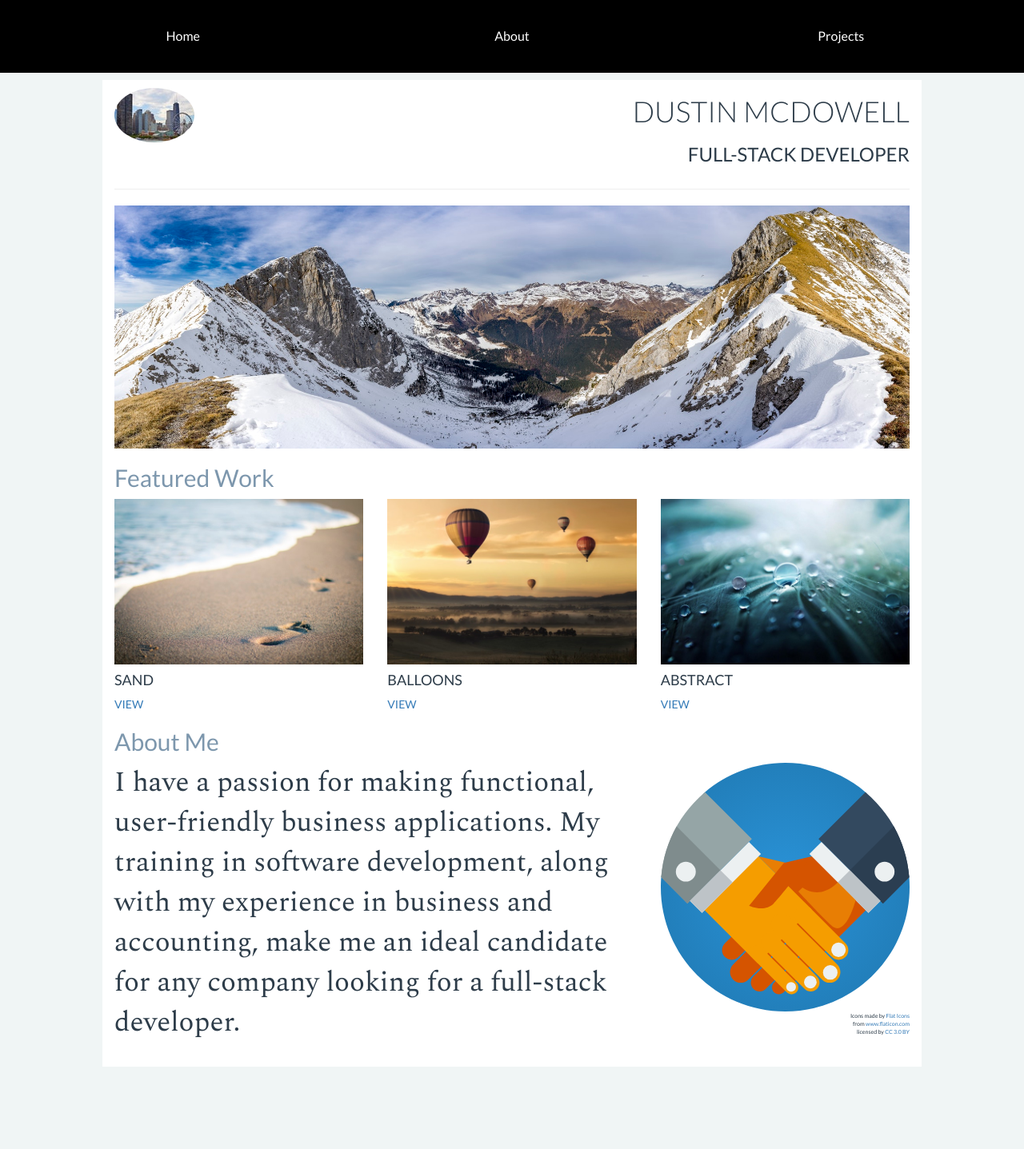
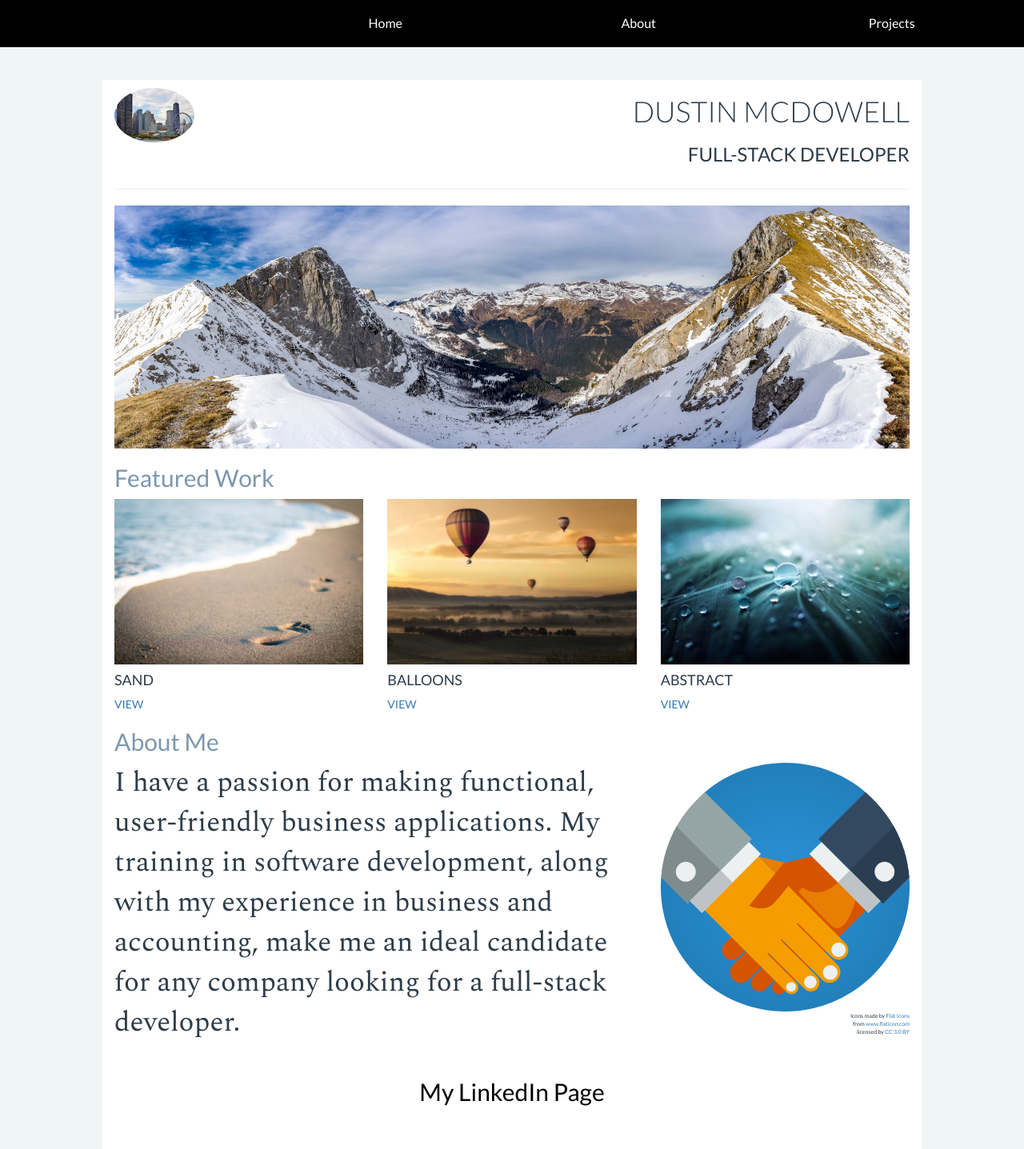
Before and after one commit to dusmcd/my_portfolio, a plain HTML site: page index.html in a window 1280 px wide. Shown: the whole page at 80% size. Before the commit the page ends 1334 px from the top, so only its background shows below. Drawn offline with nearby package versions, Linux system fonts and the light colour scheme.

Commit message:
added button funtionality

```diff
--- a/css/main.css
+++ b/css/main.css
@@ -1,3 +1,21 @@
+/*importing icon fonts*/
+
+@import url(http://weloveiconfonts.com/api/?family=fontawesome|zocial);
+
+/* zocial */
+[class*="zocial-"]:before {
+  font-family: 'zocial', sans-serif;
+}
+
+/* fontawesome */
+[class*="fontawesome-"]:before {
+  font-family: 'FontAwesome', sans-serif;
+}
+
+
+/*importing icon fonts*/
+
+
 /*general/default styles*/
 
 html {
@@ -37,13 +55,13 @@ h2 {
 }
 
 .nav {
-  padding: 1.5em;
+  padding: 0.5em;
   font-size: 16px;
   display: flex;
 }
 
 .nav li {
-  width: calc(100% / 3);
+  width: calc(100% / 4);
 }
 
 li a {
@@ -54,6 +72,9 @@ li a {
 
 
 /*main content styles*/
+.fontawesome-save {
+  font-size: 35px;
+}
 
 .main-content {
   width: 80%;
@@ -76,6 +97,26 @@ li a {
 .license {
   font-size: 0.5em;
 }
+
+/*footer styles*/
+
+footer {
+  text-align: center;
+  font-size: 30px;
+  padding: 1em;
+}
+
+footer a {
+  text-decoration: none;
+  color: black;
+}
+
+footer a:hover {
+  text-decoration: none;
+}
+
+
+
 
 /*media queries*/
 
--- a/index.html
+++ b/index.html
@@ -19,15 +19,16 @@
 
     <header id="top-menu">
       <ul class="nav nav-pills text-center">
+        <li class="fontawesome-save"></li>
         <li role="presentation"><a href="#">Home</a></li>
-        <li role="presentation"><a href="#">About</a></li>
-        <li role="presentation"><a href="#projects">Projects</a></li>
+        <li role="presentation"><a href="#about">About</a></li>
+        <li role="presentation"><a href="#featured-work">Projects</a></li>
       </ul>
     </header>
 
     <div class="container main-content">
         <section class="row name-logo">
-          <div class="col-md-6"><img src="img/chicago-logo.jpeg" alt="Chicago Logo" class="img-responsive img-circle"></div>
+          <div class="col-md-6"><img src="img/chicago-logo.jpeg" class="img-responsive img-circle" alt="Chicago"></div>
           <div class="col-md-6 text-right text-uppercase name-title">
             <h1>Dustin McDowell</h1>
             <h3>Full-Stack Developer</h3>
@@ -40,11 +41,11 @@
         <div class="col-md-12"><img src="img/banner_mountains.jpeg" alt="Beautiful Lake" class="img-responsive"></div>
       </section>
 
-      <section class="row featured-work">
+      <section class="row" id="featured-work">
         <div class="col-md-12"><h2>Featured Work</h2></div>
       </section>
 
-      <section class="row text-uppercase" id="featured-projects">
+      <section class="row text-uppercase featured-projects">
         <div class="col-md-4">
           <img src="img/sand.jpg" alt="Sand" class="img-responsive">
           <h4>Sand</h4>
@@ -85,6 +86,10 @@
         </div>
       </section>
 
+      <footer>
+        <a href="https://www.linkedin.com/in/dustin-mcdowell-68397a82" class="zocial-linkedin"> My LinkedIn Page</a>
+      </footer>
+
     </div>
   </body>
 </html>
```
